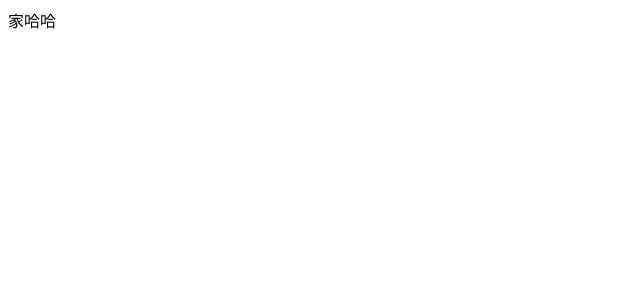
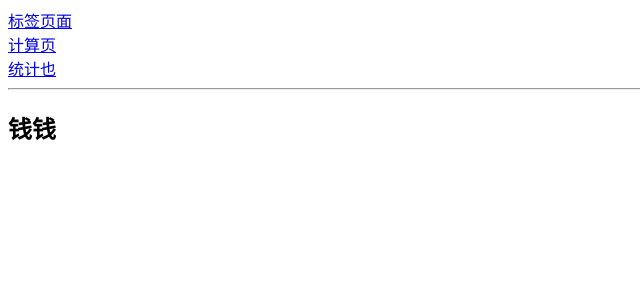
Before and after one commit to Jokerguo/react-demo, a React (Create React App) app: page /#/money in a window 1280 px wide. Shown: the top 300 px of the page, without its empty margins (0-640 px from the left). Built offline with nearby package versions, Linux system fonts and the light colour scheme.

Commit message:
添加react router

```diff
--- a/package.json
+++ b/package.json
@@ -10,8 +10,10 @@
     "@types/node": "^16.7.13",
     "@types/react": "^17.0.20",
     "@types/react-dom": "^17.0.9",
+    "@types/react-router-dom": "^5.3.3",
     "react": "^18.0.0",
     "react-dom": "^18.0.0",
+    "react-router-dom": "^6.3.0",
     "react-scripts": "5.0.0",
     "sass": "^1.49.11",
     "styled-components": "^5.3.5",
--- a/src/App.tsx
+++ b/src/App.tsx
@@ -1,5 +1,42 @@
+import {
+  HashRouter as Router,
+  Routes,
+  Route,
+  Link,
+  Navigate,
+} from 'react-router-dom'
+
 function App() {
-  return <div className="App">家哈哈</div>
+  return (
+    <Router>
+      <Link to="/tags">标签页面</Link>
+      <br />
+      <Link to="/money">计算页</Link>
+      <br />
+      <Link to="/statistics">统计也</Link>
+      <hr />
+      <Routes>
+        <Route path="/tags" element={<Tags />} />
+        <Route path="/money" element={<Money />} />
+        <Route path="/statistics" element={<Statistics />} />
+        <Route path="*" element={<NoMatch />} />
+        <Route path="/" element={<Navigate to="/money" replace />} />
+      </Routes>
+    </Router>
+  )
 }
 
 export default App
+
+function Tags() {
+  return <h2>首页</h2>
+}
+function Money() {
+  return <h2>钱钱</h2>
+}
+function Statistics() {
+  return <h2>统计页面</h2>
+}
+function NoMatch() {
+  return <h2>找不到页面 滚蛋啊</h2>
+}
```
Also changed, not shown: 1 other file (tests, documents, lock files or other folders).
